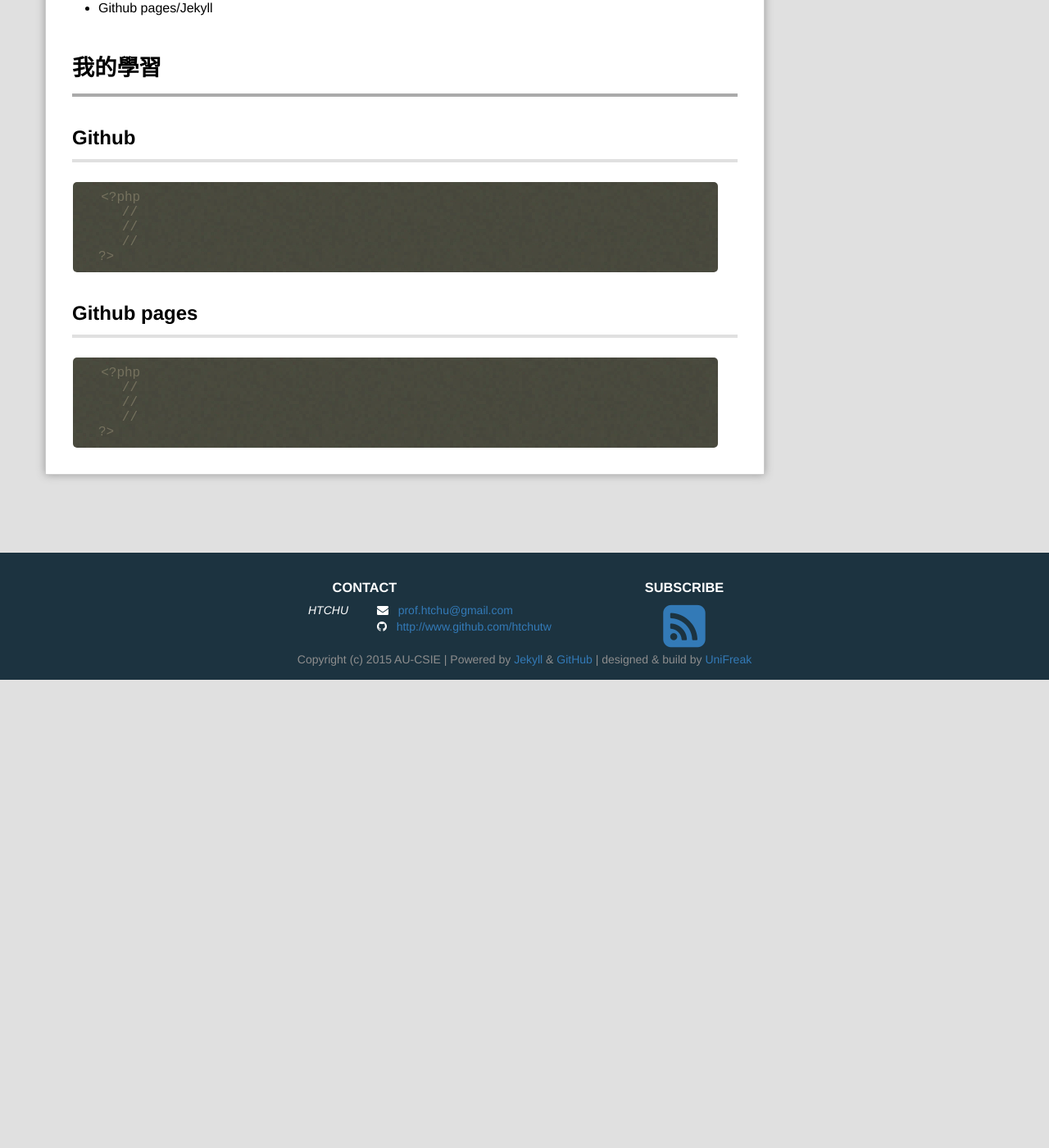
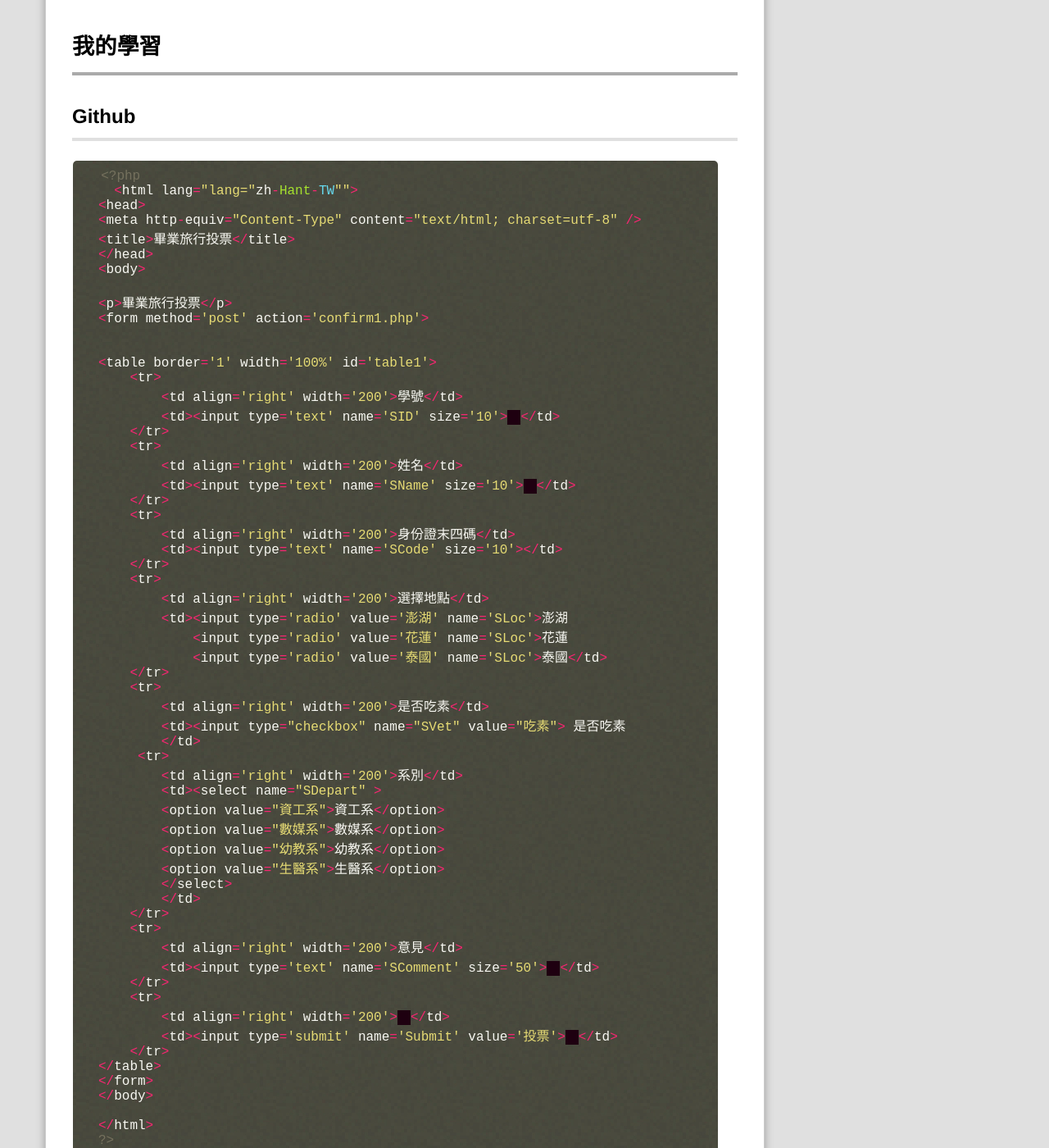
Before and after one commit to PeiyuChang/webcourse, a Jekyll site: the page built from _posts/2017-10-25-Class6.md, in a window 1280 px wide and 1400 px high, scrolled down 626 px. Shown: the whole window at 82% size. Built offline with Jekyll 4.4.1, drawn with Linux system fonts in a browser that asks for light colours; Markdown is read by kramdown in place of the engine named in the settings; comment, search, counter and statistics services are not loaded; before the commit the page ends 1455 px from its top, so only the background shows below that; some of the changed text lies outside the part shown.

Commit message:
Update 2017-10-25-Class6.md

````diff
--- a/_posts/2017-10-25-Class6.md
+++ b/_posts/2017-10-25-Class6.md
@@ -10,20 +10,72 @@ excerpt: "第6週課程。"
 github帳號及使用github做blog。。
 
 # 課程目標
-- Github 帳號/介面/指令
-- Github pages/Jekyll
+-PHP表單處理
+-練習設計PHP
 
 # 我的學習
 
 ##Github
 
+```php
+<?php
+  <html lang="lang="zh-Hant-TW"">
+<head>
+<meta http-equiv="Content-Type" content="text/html; charset=utf-8" />
+<title>畢業旅行投票</title>
+</head>
+<body>
+
+<p>畢業旅行投票</p>
+<form method='post' action='confirm1.php'>
 
 
-```php
-<?php
-   //
-   //
-   //
+<table border='1' width='100%' id='table1'>
+    <tr>
+        <td align='right' width='200'>學號</td>
+        <td><input type='text' name='SID' size='10'>　</td>
+    </tr>
+    <tr>
+        <td align='right' width='200'>姓名</td>
+        <td><input type='text' name='SName' size='10'>　</td>
+    </tr>
+    <tr>
+        <td align='right' width='200'>身份證末四碼</td>
+        <td><input type='text' name='SCode' size='10'></td>
+    </tr>
+    <tr>
+        <td align='right' width='200'>選擇地點</td>
+        <td><input type='radio' value='澎湖' name='SLoc'>澎湖
+            <input type='radio' value='花蓮' name='SLoc'>花蓮
+            <input type='radio' value='泰國' name='SLoc'>泰國</td>
+    </tr>
+    <tr>
+        <td align='right' width='200'>是否吃素</td>
+        <td><input type="checkbox" name="SVet" value="吃素"> 是否吃素
+        </td>
+     <tr>
+        <td align='right' width='200'>系別</td>
+        <td><select name="SDepart" >
+        <option value="資工系">資工系</option>
+        <option value="數媒系">數媒系</option>
+        <option value="幼教系">幼教系</option>
+        <option value="生醫系">生醫系</option>
+        </select>
+        </td>
+    </tr>
+    <tr>
+        <td align='right' width='200'>意見</td>
+        <td><input type='text' name='SComment' size='50'>　</td>
+    </tr>
+    <tr>
+        <td align='right' width='200'>　</td>
+        <td><input type='submit' name='Submit' value='投票'>　</td>
+    </tr>
+</table>
+</form>
+</body>
+
+</html>
 ?>
 ```
 ##Github pages
````
